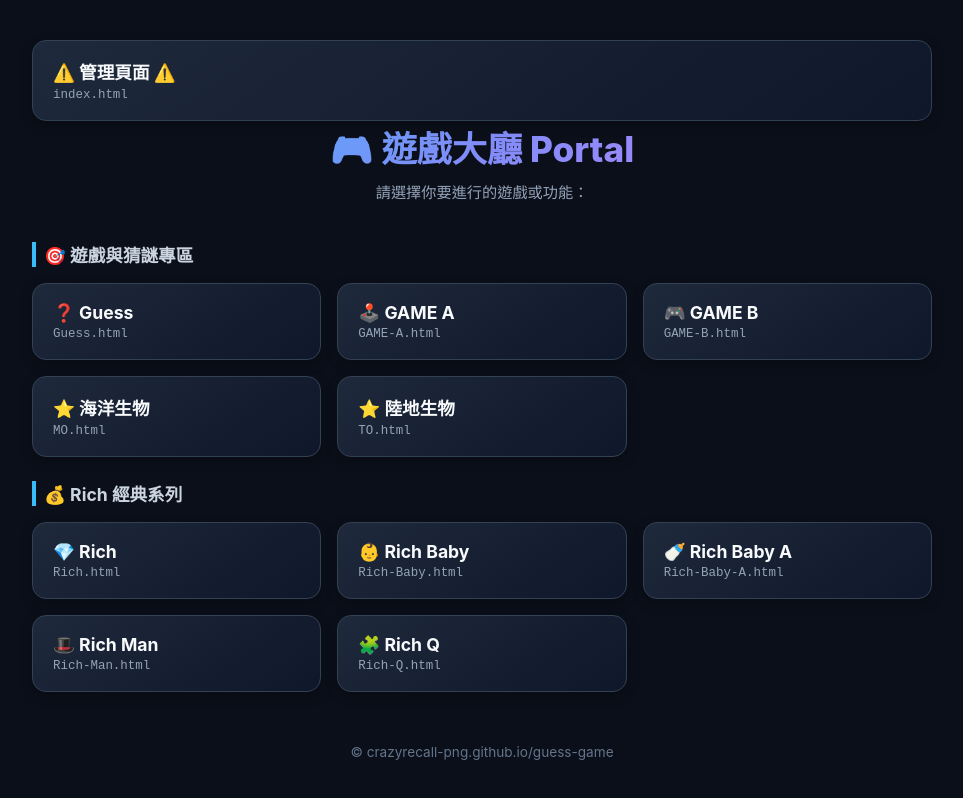
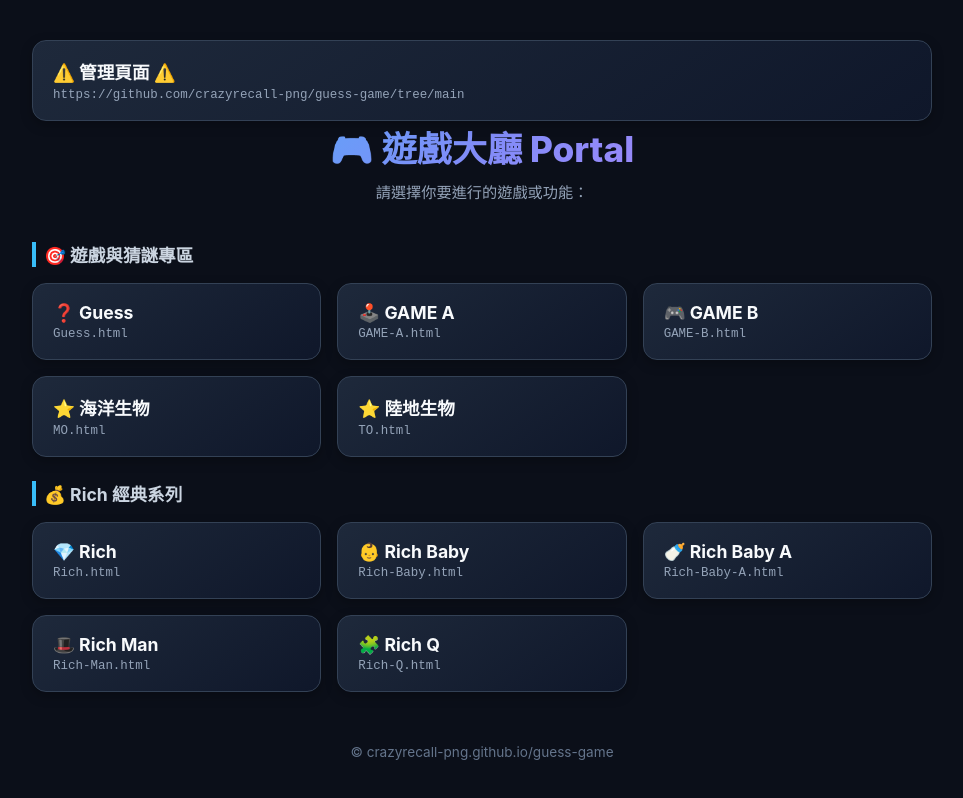
Before and after one commit to crazyrecall-png/guess-game, a plain HTML site: page index.html in a window 1280 px wide. Shown: the whole page, without its empty margins (158-1121 px from the left). Drawn offline with Linux system fonts and the light colour scheme.

Commit message:
Update index.html

```diff
--- a/index.html
+++ b/index.html
@@ -134,9 +134,9 @@
 <body>
 
     <div class="container">
-                 <a href="index.html" class="card-btn">
+                 <a href="https://github.com/crazyrecall-png/guess-game/tree/main" class="card-btn">
                 <div class="card-title">⚠️ 管理頁面 ⚠️</div>
-                <div class="card-sub">index.html</div>
+                <div class="card-sub">https://github.com/crazyrecall-png/guess-game/tree/main</div>
             </a>
         <header>
             <h1>🎮 遊戲大廳 Portal</h1>
```
